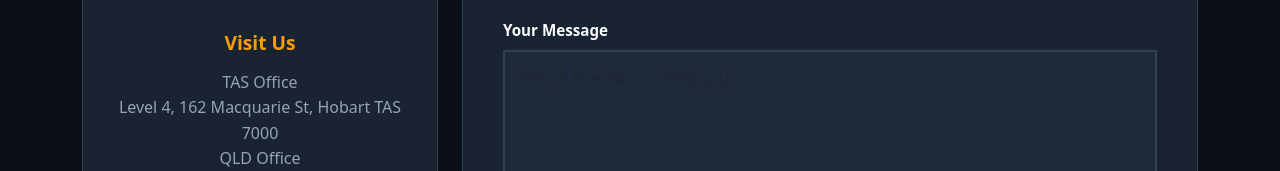
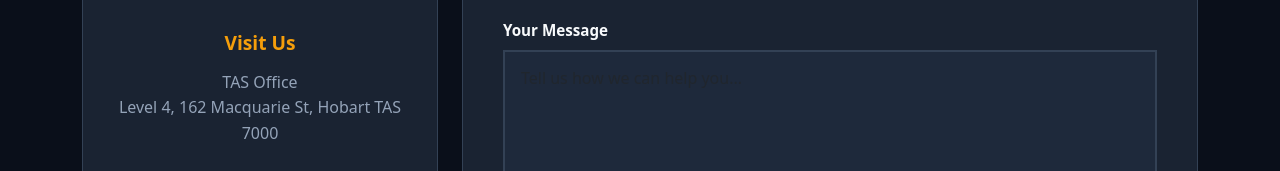
Before and after one commit to OM-Lending/thriving-capital, a React (Create React App) app: page /contact in a window 1280 px wide. Shown: the part 629-800 px from the top of the page. Built offline with nearby package versions, Linux system fonts and the light colour scheme.

Commit message:
Remove QLD office address from ContactPage
Removed QLD office address from ContactPage.

```diff
--- a/src/pages/ContactPage.js
+++ b/src/pages/ContactPage.js
@@ -292,10 +292,6 @@ const ContactPage = () => {
                         TAS Office
                         <br />
                         Level 4, 162 Macquarie St, Hobart TAS 7000
-                        <br />
-                        QLD Office
-                        <br />
-                        Level 10, 88 Tribune Street, South Brisbane QLD 4101
                       </p>
                     </div>
                   </Card>
```
